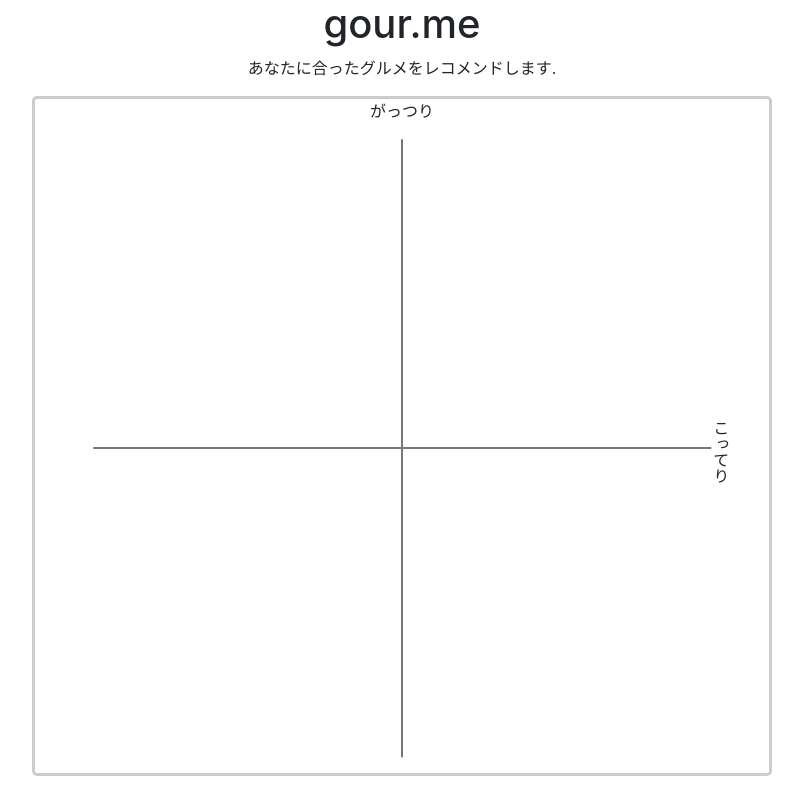
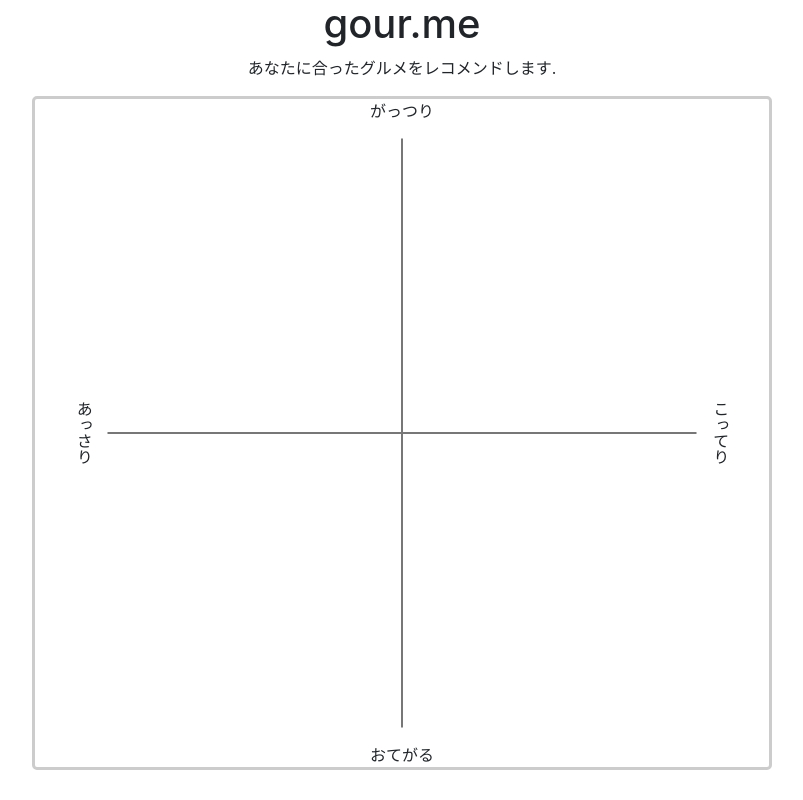
Before and after one commit to uyupun-archive/gour-me, a Nuxt app: page / in a window 1280 px wide. Shown: the whole page, without its empty margins (238-1041 px from the left). Built offline with nearby package versions, Linux system fonts and the light colour scheme.

Commit message:
グラフ修正

```diff
--- a/nuxtjs/pages/index.vue
+++ b/nuxtjs/pages/index.vue
@@ -5,7 +5,9 @@
       <p class="text-center">あなたに合ったグルメをレコメンドします.</p>
       <div class="graph-area">
         <div class="graph-label-top">がっつり</div>
+        <div class="graph-label-left">あっさり</div>
         <div class="graph" @click="coordinate" />
+        <div class="graph-label-bottom">おてがる</div>
         <div class="graph-label-right">こってり</div>
       </div>
       <result-modal v-if="openModal" :food="food"/>
@@ -68,8 +70,8 @@
     position: relative;
     left: 50%;
     transform: translateX(-50%);
-    width: calc(100vmin - 150px);
-    height: calc(100vmin - 150px);
+    width: calc(100vmin - 180px);
+    height: calc(100vmin - 180px);
     cursor: pointer;
     &:before {
       position: absolute;
@@ -100,11 +102,21 @@
       &-top {
         text-align: center;
       }
+      &-left {
+        position: absolute;
+        top: 50%;
+        left: 5%;
+        transform: translateY(-50%);
+        writing-mode: vertical-rl;
+      }
+      &-bottom {
+        text-align: center;
+      }
       &-right {
         position: absolute;
         top: 50%;
         right: 5%;
-        transform: translateY(-25%);
+        transform: translateY(-50%);
         writing-mode: vertical-rl;
       }
     }
```
